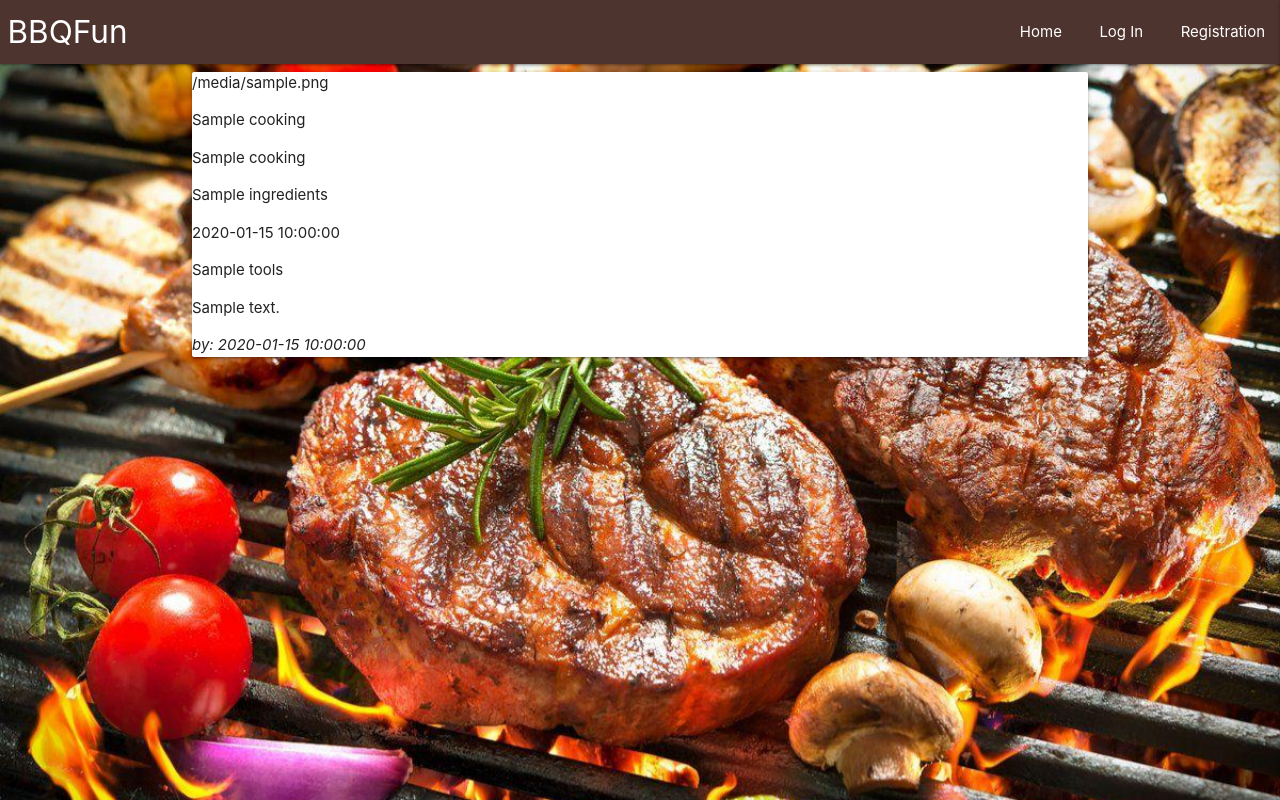
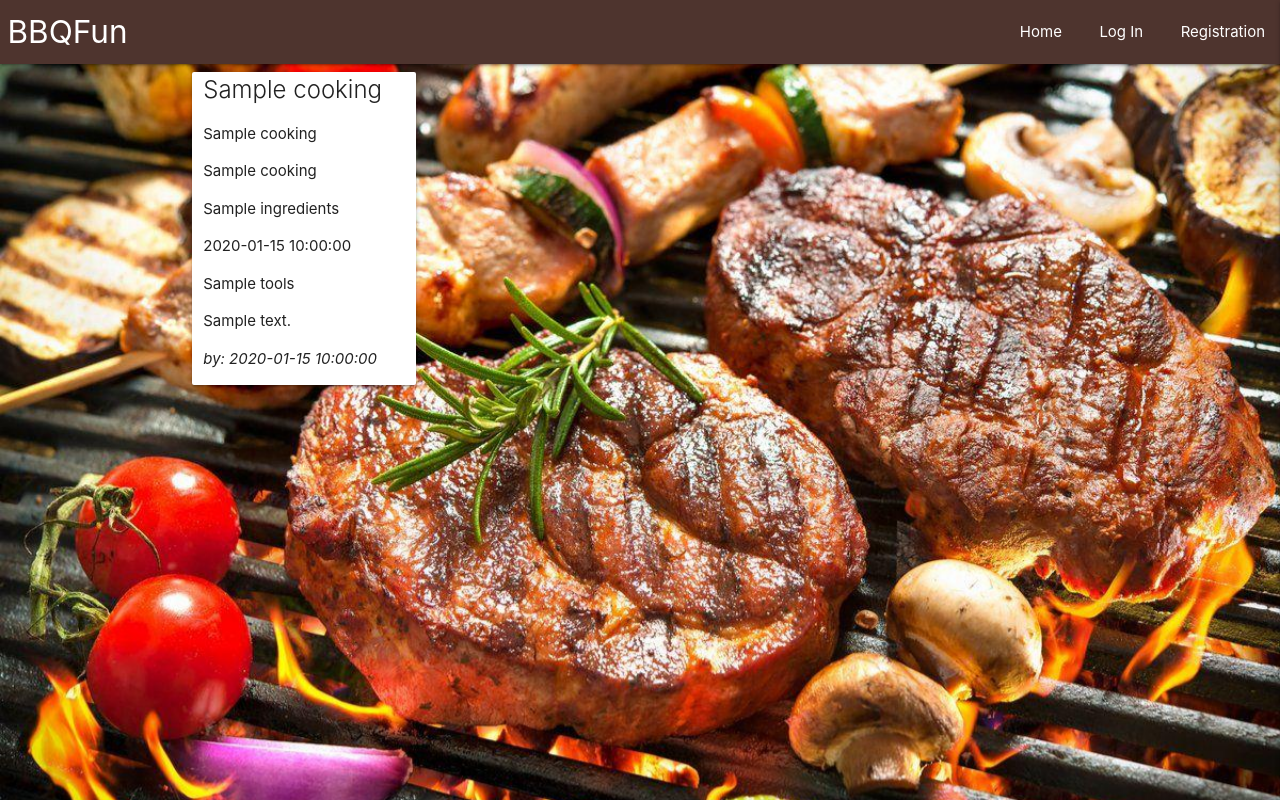
Before and after one commit to 78Istvan/Build-Seven-Project, a Flask app: page / in a window 1280 px wide. Run offline with Flask 2, Linux system fonts and the light colour scheme; a database or web service that is not in the repository returns one stand-in record (values such as "Sample title"); some libraries are stand-ins or nearby versions.

Commit message:
Add html to cokking.html page to style newly added recipes view on hame page

```diff
--- a/templates/cooking.html
+++ b/templates/cooking.html
@@ -4,14 +4,12 @@
            <img src="{{ url_for('static', filename='images/bbq-bg6.jpg') }}" class="bg">
 
         </div>
-            <ul class="card s12 m8 l4">
+            <div class="row">
               {% for cook in cooking %}
+              <div >
+                <ul class=" card col s12 m3 14">
               <li>
-                    <div class="col s9">
-                      {{ cook.image_url }}
-                    </div>
-                  </div>
-                <div>
+                  <span class="card-title">{{ cook.category_name }}</span>
                   <p> {{ cook.category_name }} </p>
                   <p> {{ cook.recipe_title }} </p>
                   <p> {{ cook.ingredients }} </p>
@@ -19,9 +17,9 @@
                   <p> {{ cook.tools }}</p>
                   <p> {{ cook.description }} </p>
                   <p><em>by: {{ cook.created_by }}</em></p>
+                </li>
+              </ul>
+              {% endfor %}
               </div>
-              </li>
-              {% endfor %}
-
-          </ul>
+            </div>
     {% endblock %}
```
Lines whose indentation alone changed are shown as unchanged.
